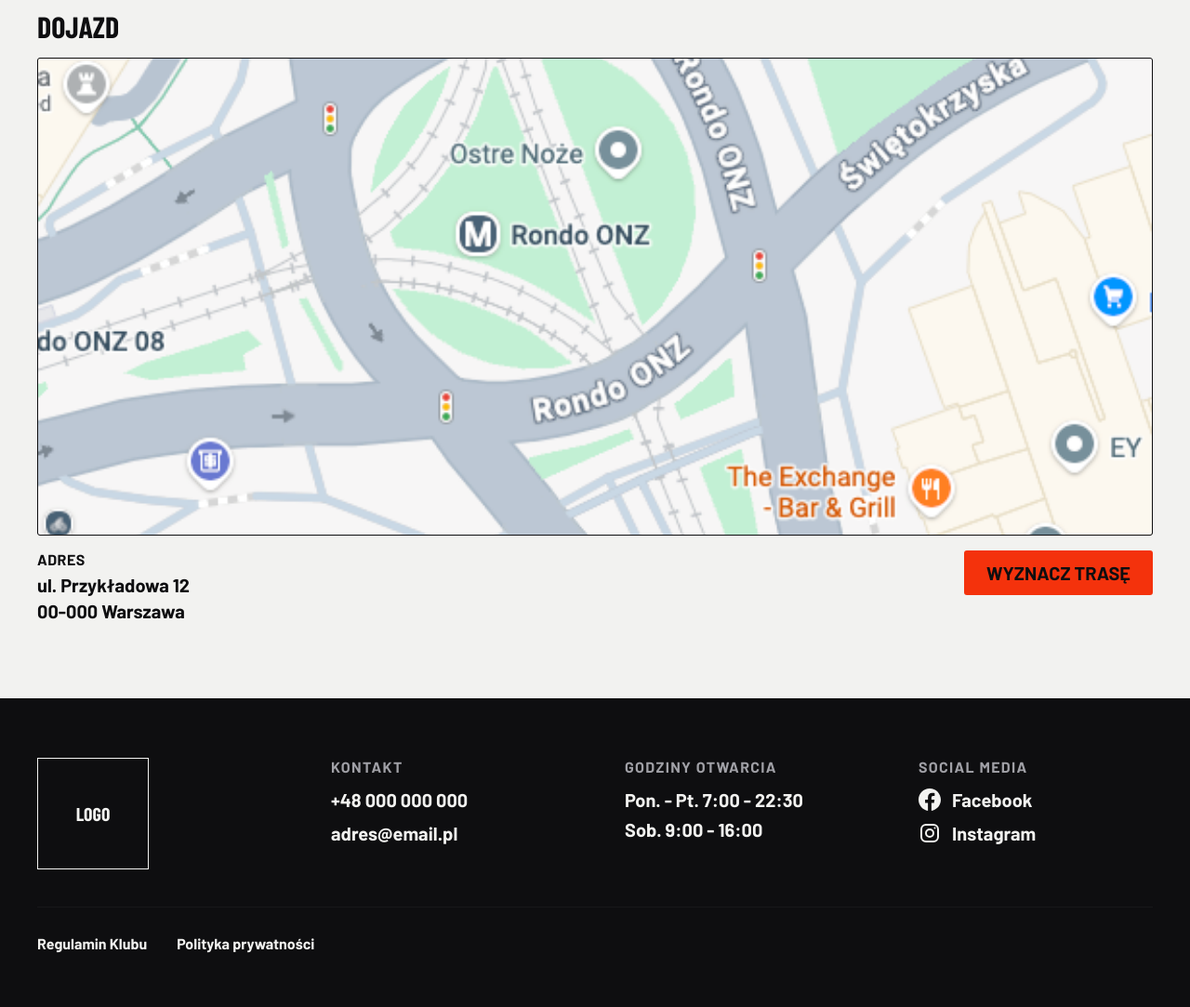
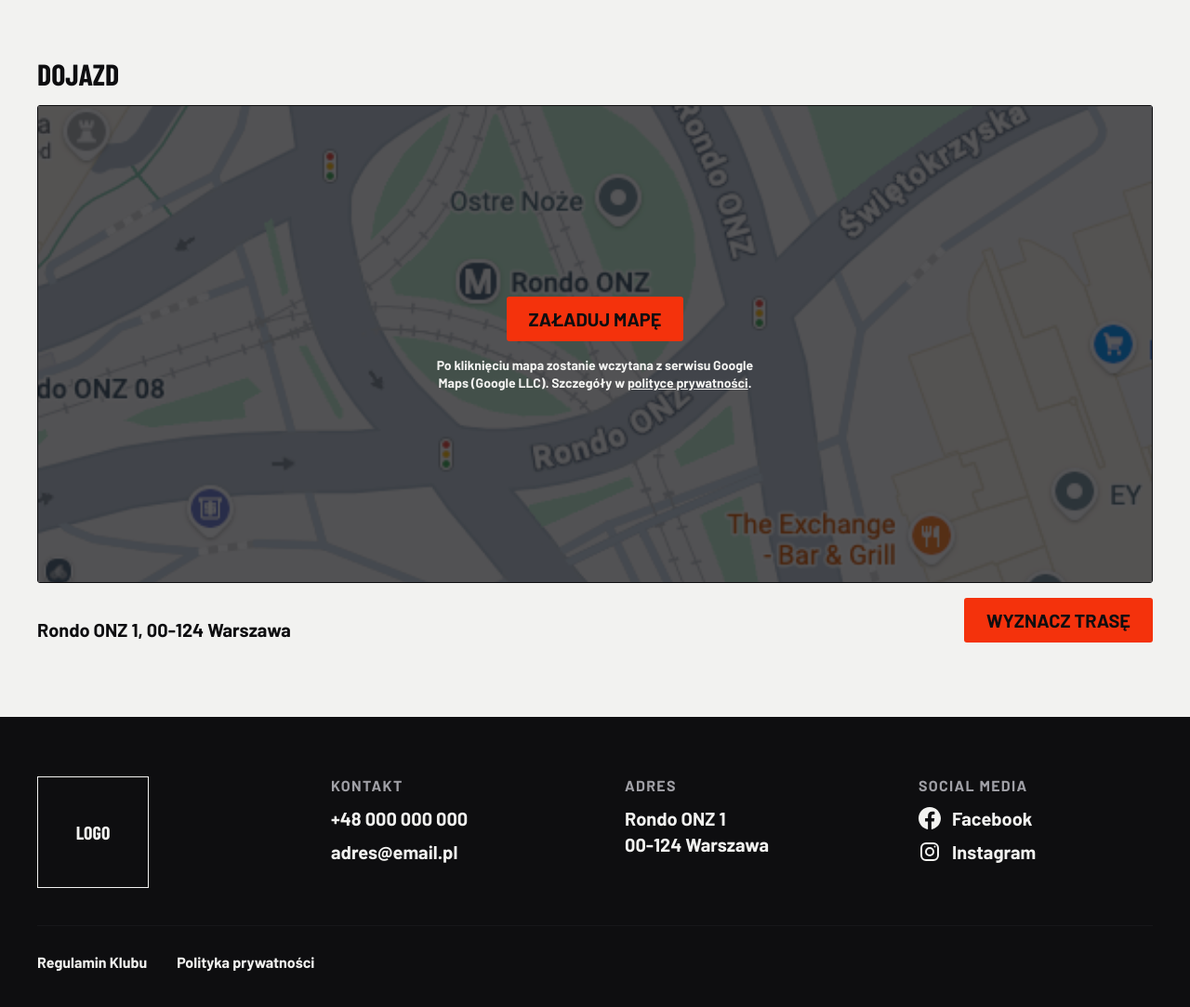
Before and after one commit to Michal-Delikat/fighting-scool, a plain HTML site: page public/index.html in a window 1280 px wide. Shown: the part 6527-7610 px from the top of the page at 93% size. Drawn offline with Linux system fonts and the light colour scheme.

Commit message:
Google map

```diff
--- a/public/css/dojazd.css
+++ b/public/css/dojazd.css
@@ -11,23 +11,12 @@
 }
 
 .dojazd__map {
-  display: block;
+  position: relative;
   aspect-ratio: 21 / 9;
   overflow: hidden;
   border: 1px solid var(--bg);
   border-radius: var(--radius);
   background: var(--surface);
-  transition: filter 0.2s ease, transform 0.2s ease;
-}
-
-.dojazd__map:hover {
-  filter: brightness(1.04);
-  transform: translateY(-2px);
-}
-
-.dojazd__map:focus-visible {
-  outline: 2px solid var(--bg);
-  outline-offset: 2px;
 }
 
 .dojazd__map img {
@@ -35,6 +24,66 @@
   width: 100%;
   height: 100%;
   object-fit: cover;
+}
+
+.dojazd__map iframe {
+  display: block;
+  width: 100%;
+  height: 100%;
+  border: 0;
+}
+
+.dojazd__overlay {
+  position: absolute;
+  inset: 0;
+  display: flex;
+  flex-direction: column;
+  align-items: center;
+  justify-content: center;
+  gap: 16px;
+  padding: 20px;
+  text-align: center;
+  pointer-events: none;
+}
+
+.dojazd__overlay::before {
+  content: "";
+  position: absolute;
+  inset: 0;
+  background: var(--bg);
+  opacity: 0.7;
+}
+
+.dojazd__load,
+.dojazd__consent,
+.dojazd__map-fallback {
+  position: relative;
+  z-index: 1;
+  pointer-events: auto;
+}
+
+.dojazd__consent {
+  margin: 0;
+  max-width: 44ch;
+  color: var(--text);
+  font-size: 0.875rem;
+  line-height: 1.4;
+}
+
+.dojazd__consent a {
+  color: var(--text);
+  text-decoration: underline;
+}
+
+.dojazd__map-fallback {
+  color: var(--text);
+  font-size: 0.875rem;
+  text-decoration: underline;
+}
+
+.dojazd__map-fallback:focus-visible {
+  outline: 2px solid var(--text);
+  outline-offset: 2px;
 }
 
 .dojazd__info {
@@ -57,7 +106,7 @@
 }
 
 .dojazd__cta {
-  align-self: flex-start;
+  align-self: flex-end;
   justify-self: end;
 }
 
--- a/public/css/footer.css
+++ b/public/css/footer.css
@@ -95,6 +95,13 @@
   margin-bottom: 0;
 }
 
+.site-footer__address {
+  margin: 0;
+  font-style: normal;
+  font-size: var(--fs-lg);
+  line-height: 1.4;
+}
+
 .site-footer__social {
   display: flex;
   flex-direction: column;
--- a/public/css/zapis.css
+++ b/public/css/zapis.css
@@ -283,6 +283,7 @@
 
 .zapis__faq-body-inner {
   padding-bottom: 16px;
+  max-width: 45ch;
 }
 
 .zapis__faq-item p {
--- a/public/data/club.json
+++ b/public/data/club.json
@@ -3,7 +3,7 @@
   "slogan": "Boks, kickboxing, MMA, Muay Thai, BJJ.",
   "facebook": "#",
   "instagram": "#",
-  "address": ["ul. Przykładowa 12", "00-000 Warszawa"],
+  "address": ["Rondo ONZ 1", "00-124 Warszawa"],
   "openingHours": [
     { "label": "Pon. - Pt.", "hours": "7:00 - 22:30" },
     { "label": "Sob.", "hours": "9:00 - 16:00" }
--- a/public/index.html
+++ b/public/index.html
@@ -265,17 +265,19 @@
           </div>
         </details>
       </div>
-      <div class="dojazd">
+      <div class="dojazd" data-map-query="Rondo ONZ 1, Warszawa">
         <h3 class="dojazd__title">Dojazd</h3>
-        <a class="dojazd__map" href="#" target="_blank" rel="noopener noreferrer" data-club="route" aria-label="Otwórz trasę dojazdu w Google Maps (nowa karta)">
-          <img data-club="map-image" src="img/dojazd-mapa.png" alt="Mapa dojazdu do klubu" width="576" height="430" loading="lazy" decoding="async">
-        </a>
+        <div class="dojazd__map">
+          <img data-club="map-image" class="dojazd__map-image" src="img/dojazd-mapa.png" alt="Mapa poglądowa dojazdu do klubu" width="576" height="430" loading="lazy" decoding="async">
+          <div class="dojazd__overlay">
+            <button type="button" class="btn dojazd__load" data-map-load>Załaduj mapę</button>
+            <p class="dojazd__consent">Po kliknięciu mapa zostanie wczytana z serwisu Google Maps (Google LLC). Szczegóły w <a href="#">polityce prywatności</a>.</p>
+            <a class="dojazd__map-fallback" href="https://www.google.com/maps/dir/?api=1&amp;destination=Rondo%20ONZ%201%2C%20Warszawa" target="_blank" rel="noopener noreferrer" data-club="route" aria-label="Otwórz mapę dojazdu w Google Maps (nowa karta)">Otwórz mapę w Google Maps</a>
+          </div>
+        </div>
         <div class="dojazd__info">
-          <div class="dojazd__block">
-            <p class="dojazd__label">Adres</p>
-            <p class="dojazd__address" data-club="address"></p>
-          </div>
-          <a class="btn dojazd__cta" href="#" target="_blank" rel="noopener noreferrer" data-club="route">Wyznacz trasę</a>
+          <p class="dojazd__address" data-club="address-inline"></p>
+          <a class="btn dojazd__cta" href="https://www.google.com/maps/dir/?api=1&amp;destination=Rondo%20ONZ%201%2C%20Warszawa" target="_blank" rel="noopener noreferrer" data-club="route">Wyznacz trasę</a>
         </div>
       </div>
     </div>
@@ -294,11 +296,8 @@
           </address>
         </div>
         <div class="site-footer__col">
-          <h3 class="site-footer__heading">Godziny otwarcia</h3>
-          <div class="site-footer__hours" data-club="opening-hours">
-            <p>Pon. - Pt. 7:00 - 22:30</p>
-            <p>Sob. 9:00 - 16:00</p>
-          </div>
+          <h3 class="site-footer__heading">Adres</h3>
+          <address class="site-footer__address" data-club="address"></address>
         </div>
         <div class="site-footer__col">
           <h3 class="site-footer__heading">Social media</h3>
--- a/public/js/club.js
+++ b/public/js/club.js
@@ -1,4 +1,7 @@
 (function () {
+  var mapRoot = document.querySelector('[data-map-query]');
+  var mapQuery = mapRoot ? mapRoot.getAttribute('data-map-query') : '';
+
   function setText(selector, value) {
     if (!value) {
       return;
@@ -30,6 +33,13 @@
     });
   }
 
+  function renderAddressInline(el, lines) {
+    if (!el || !lines || lines.length === 0) {
+      return;
+    }
+    el.textContent = lines.join(', ');
+  }
+
   function renderHours(el, entries) {
     if (!el || !entries || entries.length === 0) {
       return;
@@ -55,6 +65,40 @@
     return 'https://www.google.com/maps/dir/?api=1&destination=' + encodeURIComponent(lines.join(', '));
   }
 
+  function initMap() {
+    if (!mapRoot || !mapQuery) {
+      return;
+    }
+    var container = mapRoot.querySelector('.dojazd__map');
+    var button = mapRoot.querySelector('[data-map-load]');
+    var fallback = mapRoot.querySelector('.dojazd__map-fallback');
+    if (fallback) {
+      fallback.hidden = true;
+    }
+    if (!container || !button) {
+      return;
+    }
+    button.addEventListener('click', function () {
+      var iframe = document.createElement('iframe');
+      iframe.src = 'https://www.google.com/maps?q=' + encodeURIComponent(mapQuery) + '&output=embed&hl=pl';
+      iframe.title = 'Mapa dojazdu do klubu';
+      iframe.loading = 'lazy';
+      iframe.referrerPolicy = 'no-referrer-when-downgrade';
+      iframe.allowFullscreen = true;
+      iframe.setAttribute('style', 'border:0');
+      iframe.width = '100%';
+      iframe.height = '100%';
+      container.textContent = '';
+      container.appendChild(iframe);
+      iframe.focus();
+      iframe.addEventListener('load', function () {
+        iframe.focus();
+      });
+    });
+  }
+
+  initMap();
+
   fetch('data/club.json')
     .then(function (response) {
       if (!response.ok) {
@@ -68,9 +112,12 @@
       setHrefs('[data-club="facebook"]', data.facebook);
       setHrefs('[data-club="instagram"]', data.instagram);
       renderAll('[data-club="address"]', renderAddress, data.address);
+      renderAll('[data-club="address-inline"]', renderAddressInline, data.address);
       renderAll('[data-club="opening-hours"]', renderHours, data.openingHours);
 
-      var destination = routeUrl(data.address);
+      var destination = mapQuery
+        ? 'https://www.google.com/maps/dir/?api=1&destination=' + encodeURIComponent(mapQuery)
+        : routeUrl(data.address);
       if (destination) {
         setHrefs('[data-club="route"]', destination);
         var mapImage = document.querySelector('[data-club="map-image"]');
```
